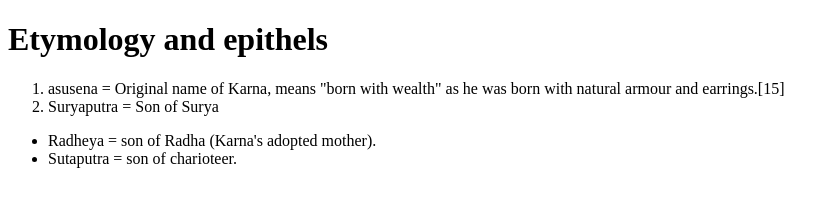
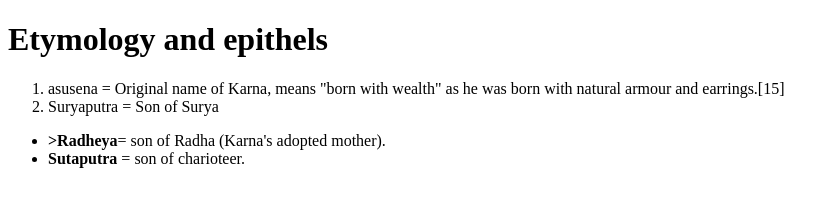
Before and after one commit to Kausi2228/html-day1, a plain HTML site: page Etymology .html in a window 1280 px wide. Shown: the whole page, without its empty margins (0-839 px from the left). Drawn offline with Linux system fonts and the light colour scheme.

Commit message:
Add html file

```diff
--- a/Etymology .html
+++ b/Etymology .html
@@ -15,8 +15,8 @@
 
     </ol>
     <ul>
-        <li>Radheya = son of Radha (Karna's adopted mother).</li>
-        <li>Sutaputra =  son of charioteer.</li>
+        <li><strong>>Radheya</strong>= son of Radha (Karna's adopted mother).</li>
+        <li><strong>Sutaputra </strong>=  son of charioteer.</li>
     </ul>
 
 </body>
```
